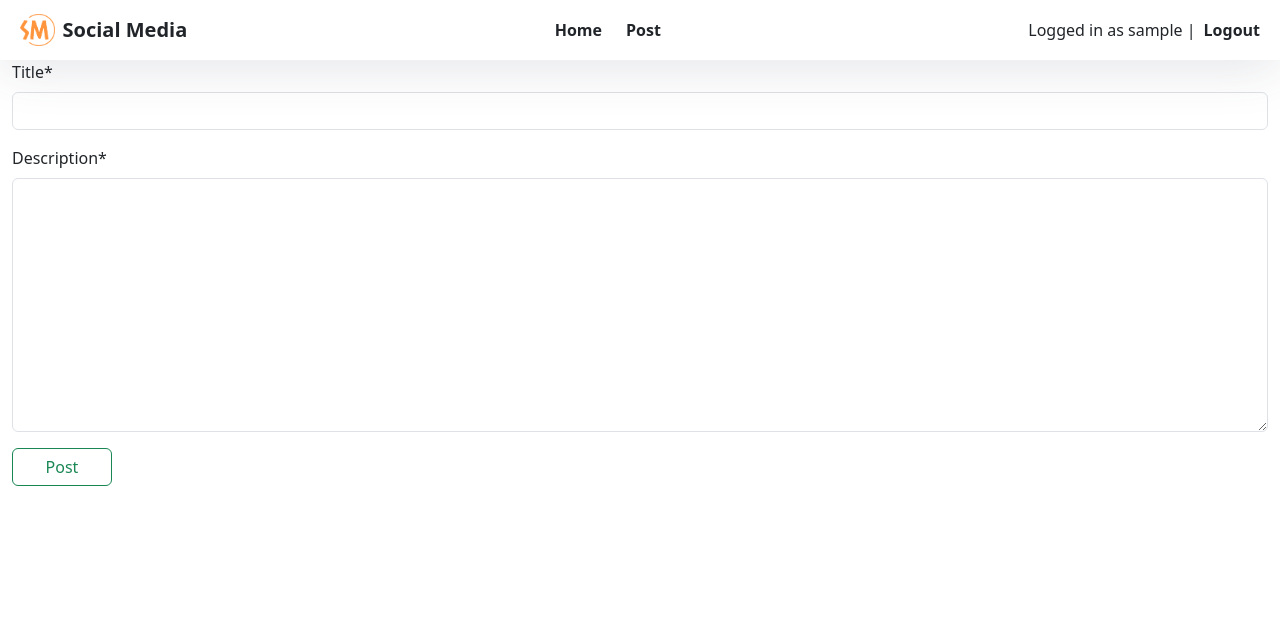
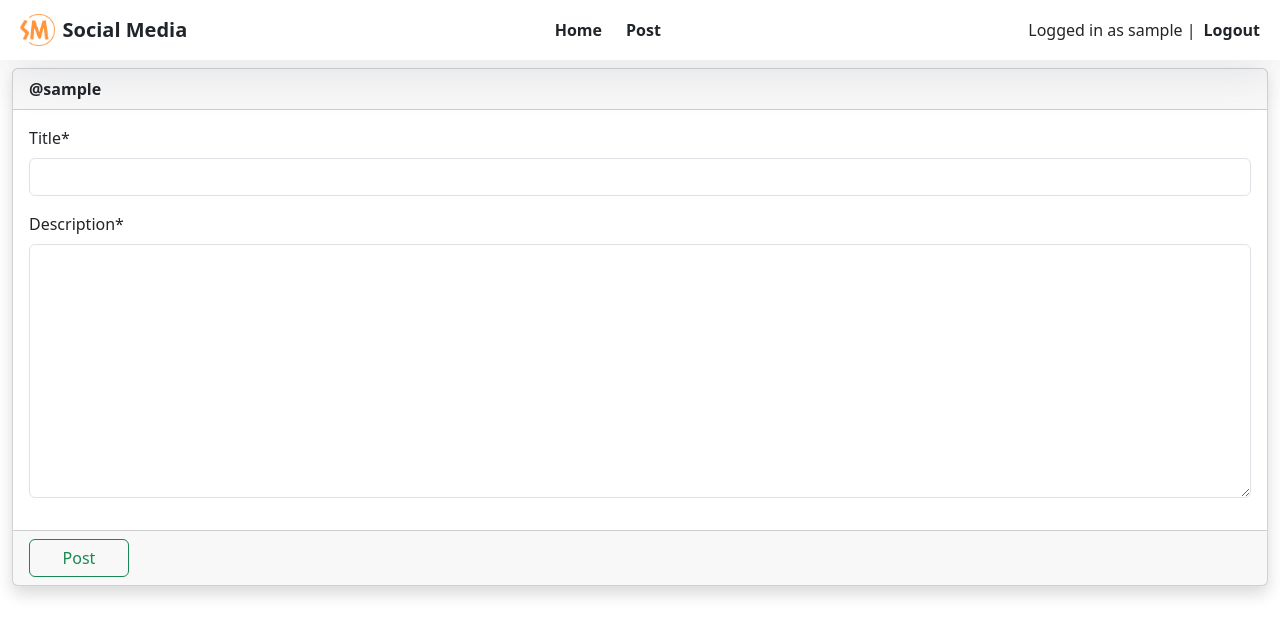
Before and after one commit to kestivvi/social-media, a Django app: page /create-post in a window 1280 px wide. Shown: the top 636 px of the page. Run offline with Django 4.2, Linux system fonts and the light colour scheme; the visitor is signed in with stand-in values (Sample User, id 1); some libraries are stand-ins or nearby versions.

Commit message:
Unification

```diff
--- a/main/templates/main/create_post.html
+++ b/main/templates/main/create_post.html
@@ -1,7 +1,17 @@
 {% extends 'main/base.html' %} {% block title %}Create a Post{% endblock %}
 {% load crispy_forms_tags %} {% block content %}
 <form method="post">
-  {% csrf_token %}{{form|crispy}}
-  <button type="submit" class="btn btn-outline-success">Post</button>
+  {% csrf_token %}
+  <div class="card shadow mt-2">
+    <div class="card-header">
+      <div><strong>@{{ user.username }}</strong></div>
+    </div>
+    <div class="card-body" style="align-items: center;">
+      {{form|crispy}}
+    </div>
+    <div class="card-footer">
+      <button type="submit" class="btn btn-outline-success">Post</button>
+    </div>
+  </div>
 </form>
 {% endblock %}
--- a/main/views.py
+++ b/main/views.py
@@ -88,6 +88,10 @@ def create_comment(request, post_id):
     post = get_object_or_404(Post, pk=post_id)
     comments = Comment.objects.filter(post=post)
 
+    post.description = post.description.split("\r\n")
+    for c in comments:
+        c.description = c.description.split("\n")
+
     if request.method == "POST":
         form = CommentForm(request.POST)
         if form.is_valid():
```
Also changed, not shown: main/templates/main/add_comment.html (+10 -2 lines).
